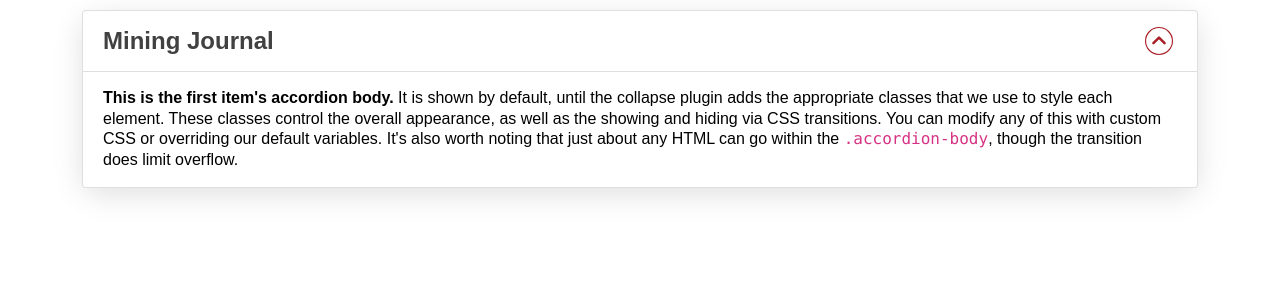
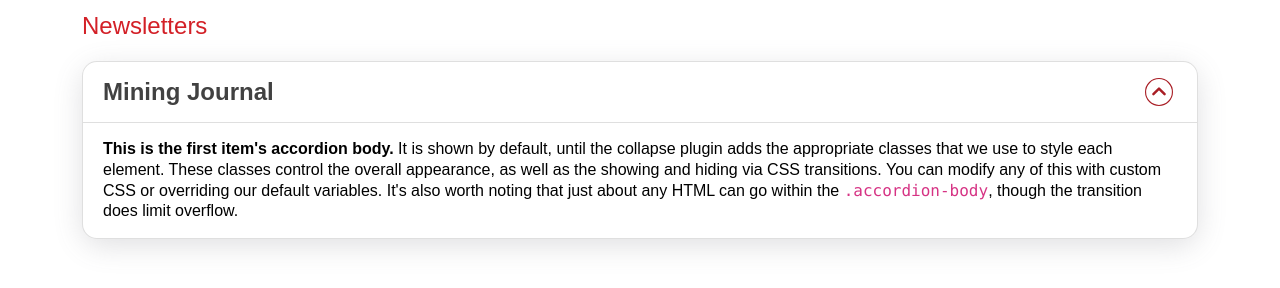
Before and after one commit to Gokul-Surendran/Aspermont, a plain HTML site: page organisms/accordion.html in a window 1280 px wide. Drawn offline with nearby package versions, Linux system fonts and the light colour scheme; files that its build step writes are made by us from their sources.

Commit message:
accrdn-update

```diff
--- a/assets/scss/organisms/_accordion.scss
+++ b/assets/scss/organisms/_accordion.scss
@@ -1,6 +1,16 @@
 .asp-accrdn {
     padding: 10px 6px;
 
+    &__top {
+        display: flex;
+        justify-content: space-between;
+        margin-bottom: 20px;
+        p {
+            color: #D32027;
+            font-weight: 500;
+            font-size: 24px;
+        }
+    }
     .accordion {
         outline: none;
         border: none;
@@ -52,4 +62,8 @@
             background-image: url(/assets/images/down_arrow.svg)
         }
     }
+
+    .accordion-item {
+        border-radius: 15px;
+    }
 }
--- a/organisms/accordion.html
+++ b/organisms/accordion.html
@@ -1,5 +1,6 @@
 <!DOCTYPE html>
 <html lang="en">
+
 <head>
   <meta charset="UTF-8" />
   <meta http-equiv="X-UA-Compatible" content="IE=edge" />
@@ -13,20 +14,30 @@
   <!-- styles -->
   <title>Document</title>
 </head>
+
 <body>
   <!-- body content start -->
   <div class="asp-accrdn">
     <div class="container">
+      <div class="asp-accrdn__top">
+        <p>Newsletters</p>
+      </div>
       <div class="accordion" id="accordionExample">
         <div class="accordion-item">
           <h2 class="accordion-header" id="headingOne">
-              <button class="accordion-button" type="button" data-bs-toggle="collapse" data-bs-target="#collapseOne" aria-expanded="true" aria-controls="collapseOne">
+            <button class="accordion-button" type="button" data-bs-toggle="collapse" data-bs-target="#collapseOne"
+              aria-expanded="true" aria-controls="collapseOne">
               Mining Journal
             </button>
           </h2>
-            <div id="collapseOne" class="accordion-collapse collapse show" aria-labelledby="headingOne" data-bs-parent="#accordionExample">
+          <div id="collapseOne" class="accordion-collapse collapse show" aria-labelledby="headingOne"
+            data-bs-parent="#accordionExample">
             <div class="accordion-body">
-                <strong>This is the first item's accordion body.</strong> It is shown by default, until the collapse plugin adds the appropriate classes that we use to style each element. These classes control the overall appearance, as well as the showing and hiding via CSS transitions. You can modify any of this with custom CSS or overriding our default variables. It's also worth noting that just about any HTML can go within the <code>.accordion-body</code>, though the transition does limit overflow.
+              <strong>This is the first item's accordion body.</strong> It is shown by default, until the collapse
+              plugin adds the appropriate classes that we use to style each element. These classes control the overall
+              appearance, as well as the showing and hiding via CSS transitions. You can modify any of this with custom
+              CSS or overriding our default variables. It's also worth noting that just about any HTML can go within the
+              <code>.accordion-body</code>, though the transition does limit overflow.
             </div>
           </div>
         </div>
@@ -43,4 +54,5 @@
   <script src="../assets/js/script.js"></script>
   <!-- scripts -->
 </body>
+
 </html>
```
Lines whose indentation alone changed are shown as unchanged.
